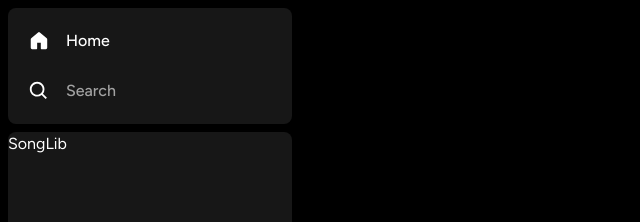
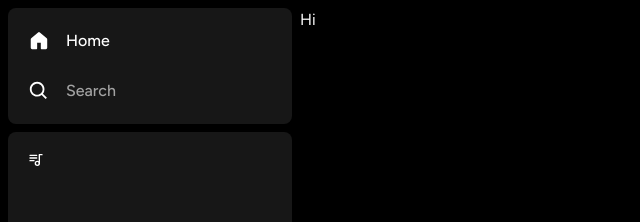
Before and after one commit to BorisKlco/nextjs.spotify, a Next.js app: page / in a window 1280 px wide. Shown: the top 222 px of the page, without its empty margins (0-640 px from the left). Built offline with nearby package versions, Linux system fonts and the light colour scheme.

Commit message:
Library creation

```diff
--- /dev/null
+++ b/components/Library.tsx
@@ -0,0 +1,19 @@
+"use client";
+import { TbPlaylist } from "react-icons/tb";
+
+const Library = () => {
+  const handleUpload = () => {
+    //upload handler
+  };
+  return (
+    <div className="flex flex-col">
+      <div className="flex items-center justify-between px-5 pt-5">
+        <div className="inline-flex items-center gap-x-2">
+          <TbPlaylist />
+        </div>
+      </div>
+    </div>
+  );
+};
+
+export default Library;
--- a/components/Sidebar.tsx
+++ b/components/Sidebar.tsx
@@ -4,7 +4,7 @@ import { ReactNode, useMemo } from "react";
 import { usePathname } from "next/navigation";
 import { GoHome, GoHomeFill } from "react-icons/go";
 import { BiSearch, BiSearchAlt } from "react-icons/bi";
-import { Box, SidebarItem } from ".";
+import { Box, SidebarItem, Library } from ".";
 
 type SidebarProps = {
   children: ReactNode;
@@ -45,8 +45,11 @@ const Sidebar = ({ children }: SidebarProps) => {
             ))}
           </div>
         </Box>
-        <Box className="overflow-y-auto h-full">SongLib</Box>
+        <Box className="overflow-y-auto h-full">
+          <Library />
+        </Box>
       </div>
+      <main className="h-full flex-1 overflow-y-auto py-2">{children}</main>
     </div>
   );
 };
--- a/components/index.ts
+++ b/components/index.ts
@@ -1,5 +1,6 @@
 import Box from "./Box";
+import Library from "./Library";
 import Sidebar from "./Sidebar";
 import SidebarItem from "./SidebarItem";
 
-export { Sidebar, Box, SidebarItem };
+export { Sidebar, Box, SidebarItem, Library };
```
Also changed, not shown: 1 other file (tests, documents, lock files or other folders).
